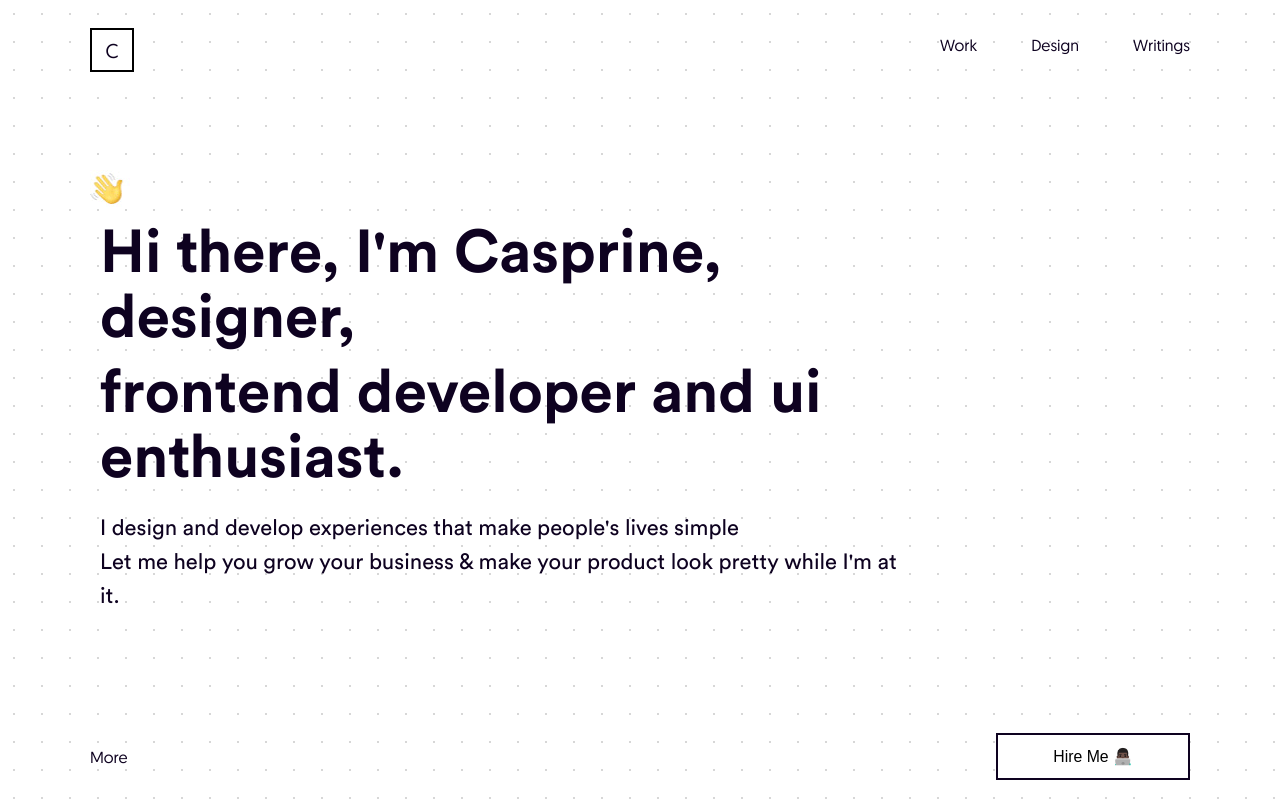
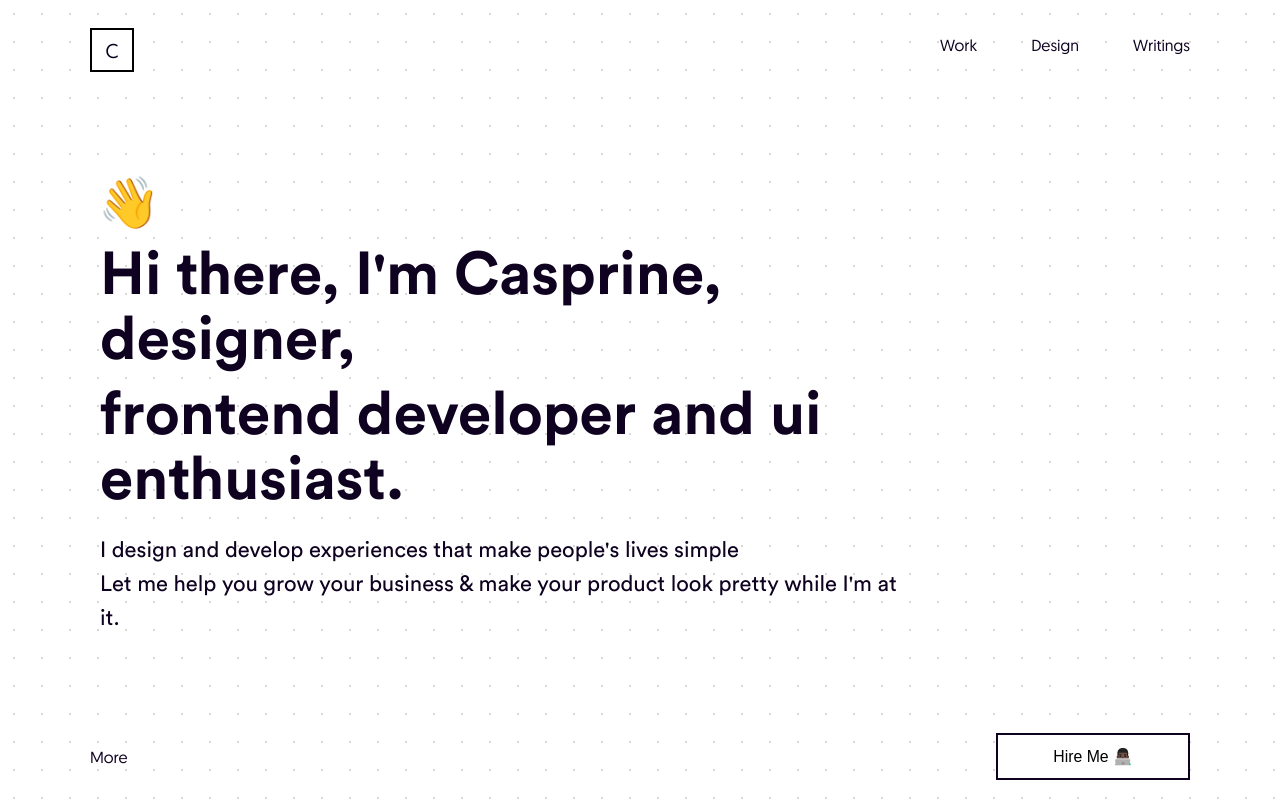
Before and after one commit to casprine/web-1, a React (Create React App) app: page / in a window 1280 px wide. Built offline with nearby package versions, Linux system fonts and the light colour scheme.

Commit message:
remove waving hand gif and replace with real emoji

```diff
--- a/src/components/section/home/index.js
+++ b/src/components/section/home/index.js
@@ -1,6 +1,5 @@
 import React, { Fragment } from "react";
 import { Header, Layout, Button } from "../../common/index";
-import wavingHand from "../../../assets/waving.gif";
 import "./style.scss";
 
 const HomeHeader = () => {
@@ -11,7 +10,9 @@ const HomeHeader = () => {
 
         <div className="ca-homeHeader-content padding-side ">
           <div className="ca-emoji">
-            <img src={wavingHand} alt="waving hand" />
+            <span role="img" aria-label="wavingHand">
+              👋
+            </span>
           </div>
 
           <div className="ca-heading">
--- a/src/components/section/home/style.scss
+++ b/src/components/section/home/style.scss
@@ -5,14 +5,17 @@
   display: flex;
   flex-direction: column;
 
+  // * {
+  //   outline: 1px solid red;
+  // }
   &-content {
     margin-top: 70px;
-    // outline: 1px solid red;
 
     .ca-emoji {
-      img {
+      span {
         background: white;
-        width: 50px;
+        padding-left: 8px;
+        font-size: 50px;
       }
     }
 
```
Also changed, not shown: src/assets/waving.gif (deleted).
